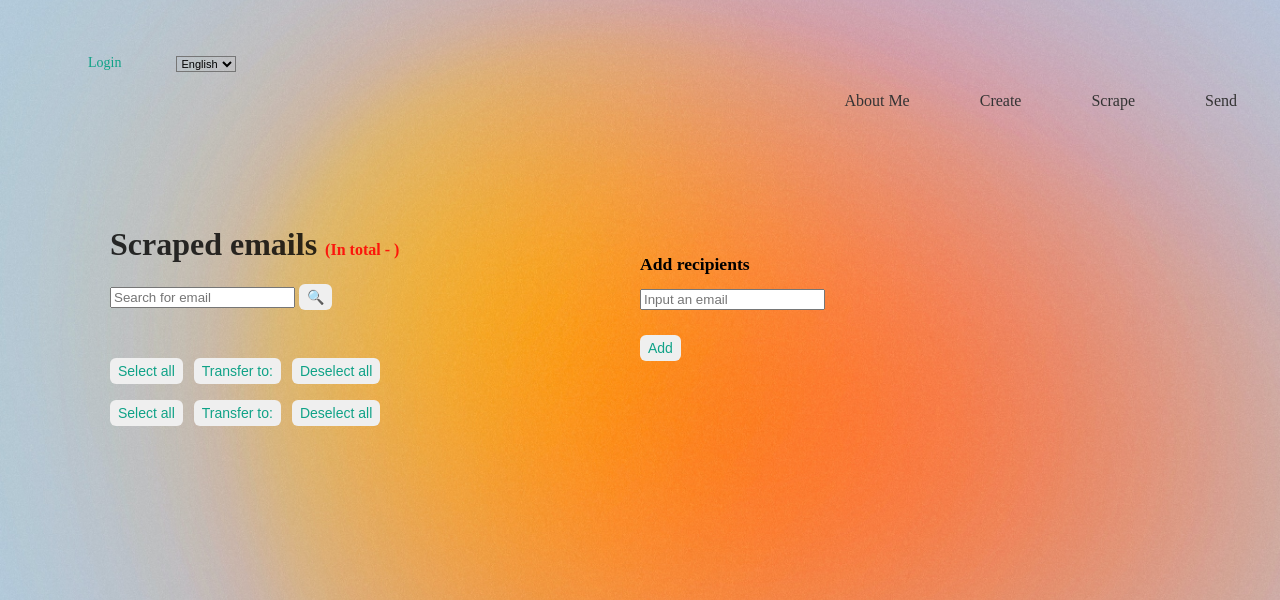
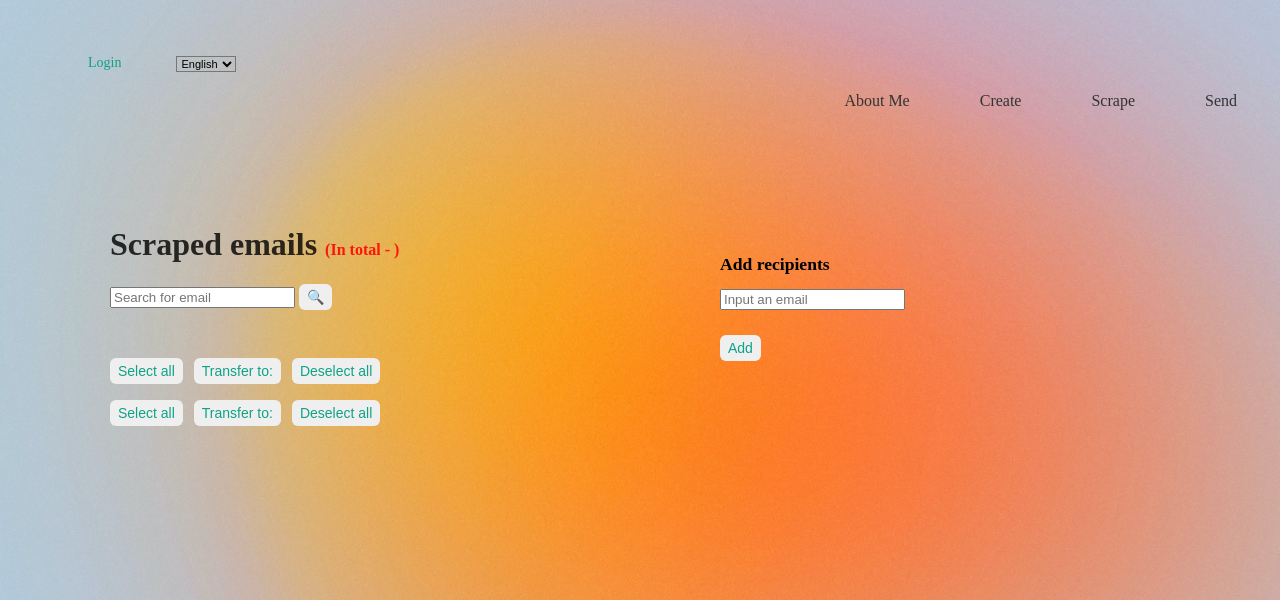
Before and after one commit to DariusKaseta/personal_project, a Django app: page /scrape/search/ in a window 1280 px wide. Shown: the top 600 px of the page. Run offline with Django 4.2, Linux system fonts and the light colour scheme.

Commit message:
translation fixes

```diff
--- a/ptu12_final/create_scrape_send/static/css/style.css
+++ b/ptu12_final/create_scrape_send/static/css/style.css
@@ -172,7 +172,7 @@
 }
 
 .right-column-2 {
-    margin-left: 35rem;
+    margin-left: 40rem;
     display: flex;
     top: 15.1rem;
     flex-direction: column;
```
Also changed, not shown: ptu12_final/user_profile/locale/lt/LC_MESSAGES/django.po.
